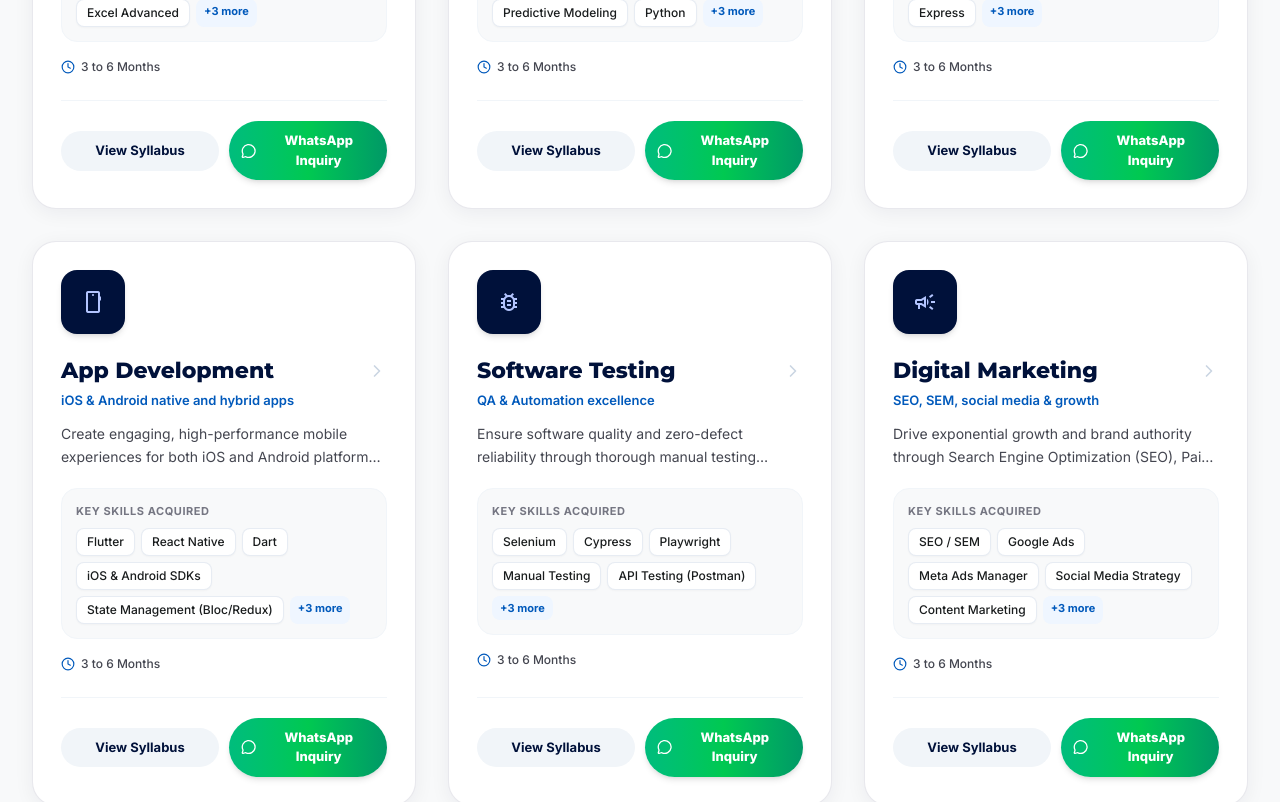
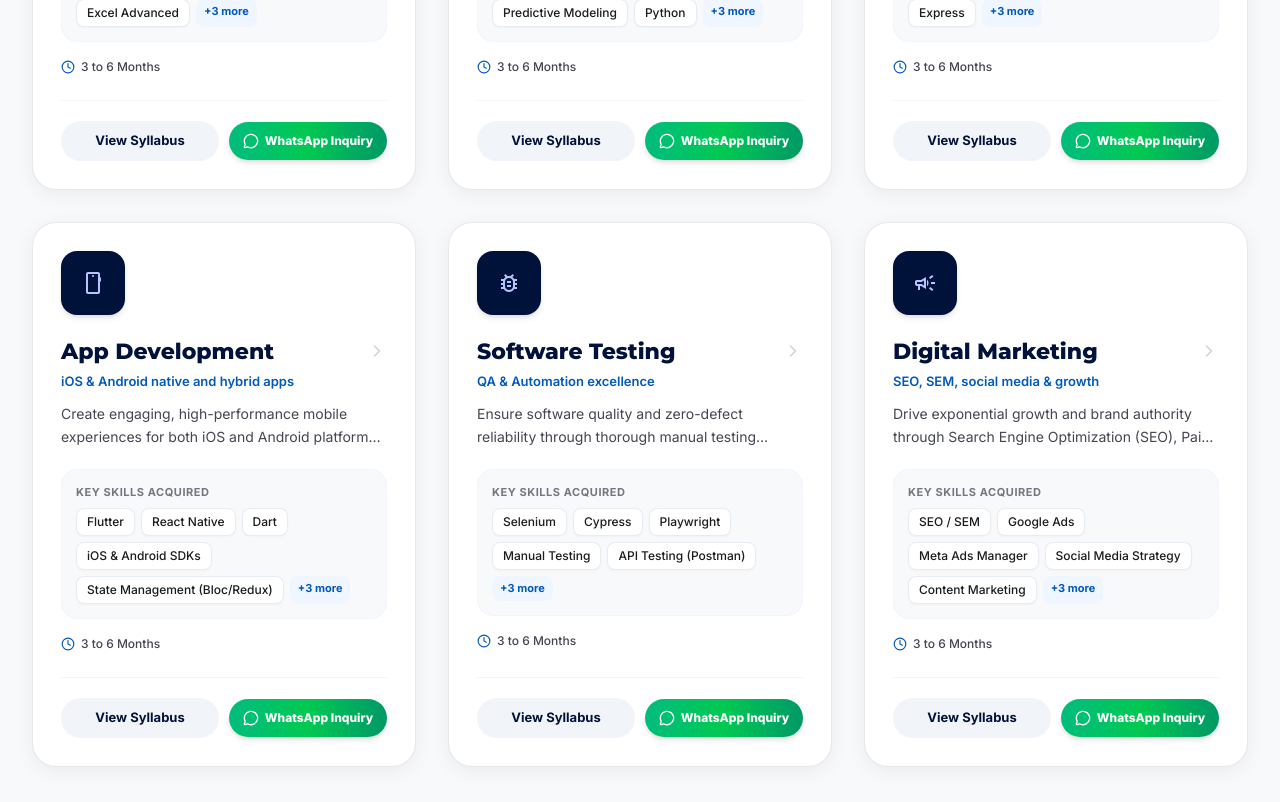
Before and after one commit to AKSHAD2004/ITPL, a React (Vite) app: page / in a window 1280 px wide. Shown: the part 1720-2522 px from the top of the page. Built offline with nearby package versions, Linux system fonts and the light colour scheme.

Commit message:
Fix WhatsApp Inquiry button single line alignment and whitespace wrapping

```diff
--- a/src/components/TrackDetailModal.tsx
+++ b/src/components/TrackDetailModal.tsx
@@ -178,9 +178,9 @@ export const TrackDetailModal: React.FC<TrackDetailModalProps> = ({
               href={getWhatsAppLink(track.title)}
               target="_blank"
               rel="noreferrer"
-              className="w-1/2 sm:w-auto bg-gradient-to-r from-emerald-500 via-green-500 to-emerald-600 hover:from-emerald-600 hover:to-green-600 text-white text-[14px] font-extrabold px-7 py-2.5 rounded-full shadow-md hover:shadow-lg transition-all flex items-center justify-center gap-2 cursor-pointer"
+              className="w-1/2 sm:w-auto bg-gradient-to-r from-emerald-500 via-green-500 to-emerald-600 hover:from-emerald-600 hover:to-green-600 text-white text-[13px] sm:text-[14px] font-extrabold px-6 sm:px-7 py-2.5 rounded-full shadow-md hover:shadow-lg transition-all flex items-center justify-center gap-2 whitespace-nowrap cursor-pointer"
             >
-              <MessageCircle className="w-4 h-4 text-white" />
+              <MessageCircle className="w-4 h-4 text-white shrink-0" />
               <span>WhatsApp Inquiry</span>
             </a>
           </div>
--- a/src/components/TracksGrid.tsx
+++ b/src/components/TracksGrid.tsx
@@ -178,9 +178,9 @@ export const TracksGrid: React.FC<TracksGridProps> = ({
                     href={getWhatsAppLink(track.title)}
                     target="_blank"
                     rel="noreferrer"
-                    className="flex-1 py-2.5 px-3 rounded-full text-[13px] font-extrabold text-white bg-gradient-to-r from-emerald-500 via-green-500 to-emerald-600 hover:from-emerald-600 hover:to-green-600 shadow-md hover:shadow-lg transition-all text-center flex items-center justify-center gap-1.5 cursor-pointer"
+                    className="flex-1 py-2.5 px-2 sm:px-3 rounded-full text-[11px] sm:text-[12px] font-extrabold text-white bg-gradient-to-r from-emerald-500 via-green-500 to-emerald-600 hover:from-emerald-600 hover:to-green-600 shadow-md hover:shadow-lg transition-all text-center flex items-center justify-center gap-1.5 whitespace-nowrap cursor-pointer"
                   >
-                    <MessageCircle className="w-4 h-4 text-white" />
+                    <MessageCircle className="w-3.5 h-3.5 sm:w-4 sm:h-4 text-white shrink-0" />
                     <span>WhatsApp Inquiry</span>
                   </a>
                 </div>
```
